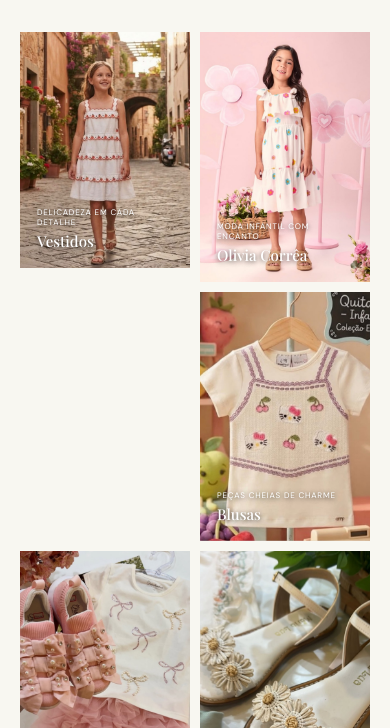
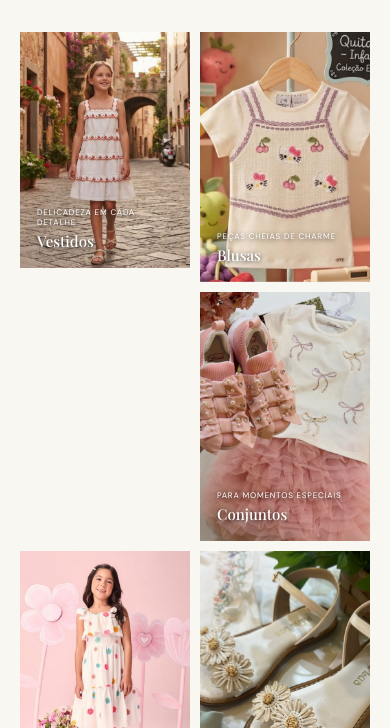
Before and after one commit to wchagas73-lang/Oliviacorrea, a plain HTML site: page index.html in a window 390 px wide. Shown: the part 1444-2172 px from the top of the page. Drawn offline with nearby package versions, Linux system fonts and the light colour scheme.

Commit message:
Posiciona a foto duplicada abaixo do primeiro vestido

```diff
--- a/style.css
+++ b/style.css
@@ -659,3 +659,20 @@ a{color:inherit;text-decoration:none}
 /* A galeria nao mostra quadrados vazios quando alguma foto nao carrega */
 #colecao .gallery .product-card{background:transparent}
 #colecao .gallery .product-card[hidden]{display:none !important}
+
+
+/* Foto principal repetida no espaço logo abaixo do primeiro vestido da galeria */
+#colecao .gallery .product-hero-duplicate{
+  grid-column:1;
+  grid-row:3;
+  height:360px;
+  min-height:0;
+}
+@media(max-width:760px){
+  #colecao .gallery .product-hero-duplicate{
+    grid-column:1;
+    grid-row:3;
+    height:clamp(205px,64vw,280px);
+    aspect-ratio:auto;
+  }
+}
```
